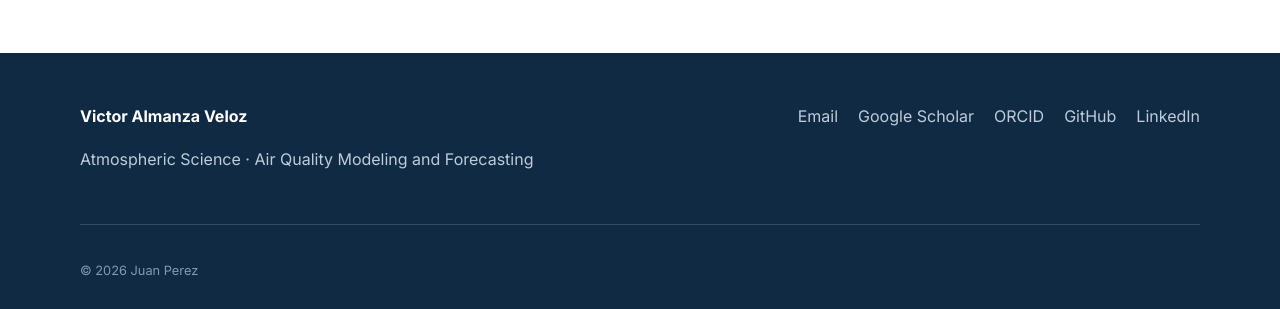
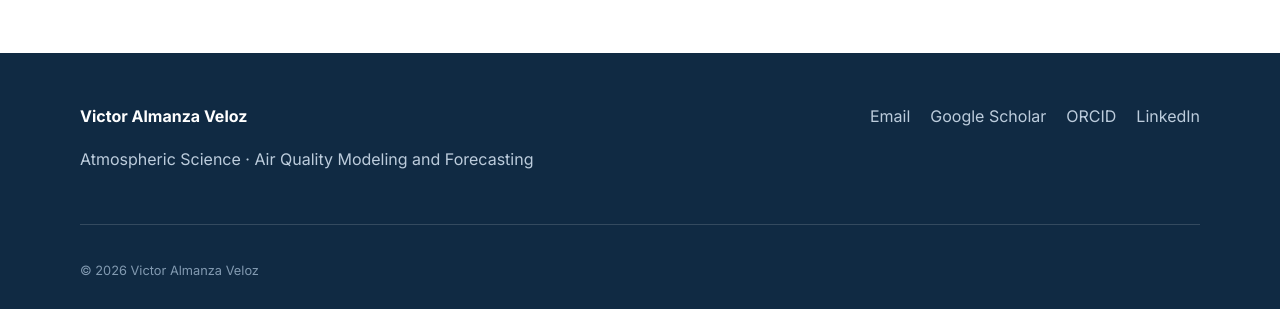
Before and after one commit to almanzav/almanzav.github.io, a Jekyll site: the page built from _pages/contact.md, in a window 1280 px wide. Shown: the part 990-1299 px from the top of the page. Built offline with Jekyll 4.4.1, drawn with Linux system fonts in a browser that asks for light colours.

Commit message:
Update default.html

```diff
--- a/_layouts/default.html
+++ b/_layouts/default.html
@@ -60,7 +60,7 @@
 
 </header>
 
-<main>
+<main class="page-content">
 
   <div class="container">
 
@@ -89,7 +89,6 @@
       <a href="mailto:victor.almanza@atmosfera.unam.mx">Email</a>
       <a href="#">Google Scholar</a>
       <a href="#">ORCID</a>
-      <a href="#">GitHub</a>
       <a href="#">LinkedIn</a>
 
     </div>
@@ -98,7 +97,7 @@
 
   <div class="container copyright">
 
-    © {{ 'now' | date: "%Y" }} Juan Perez
+    © {{ 'now' | date: "%Y" }} Victor Almanza Veloz
 
   </div>
 
```
